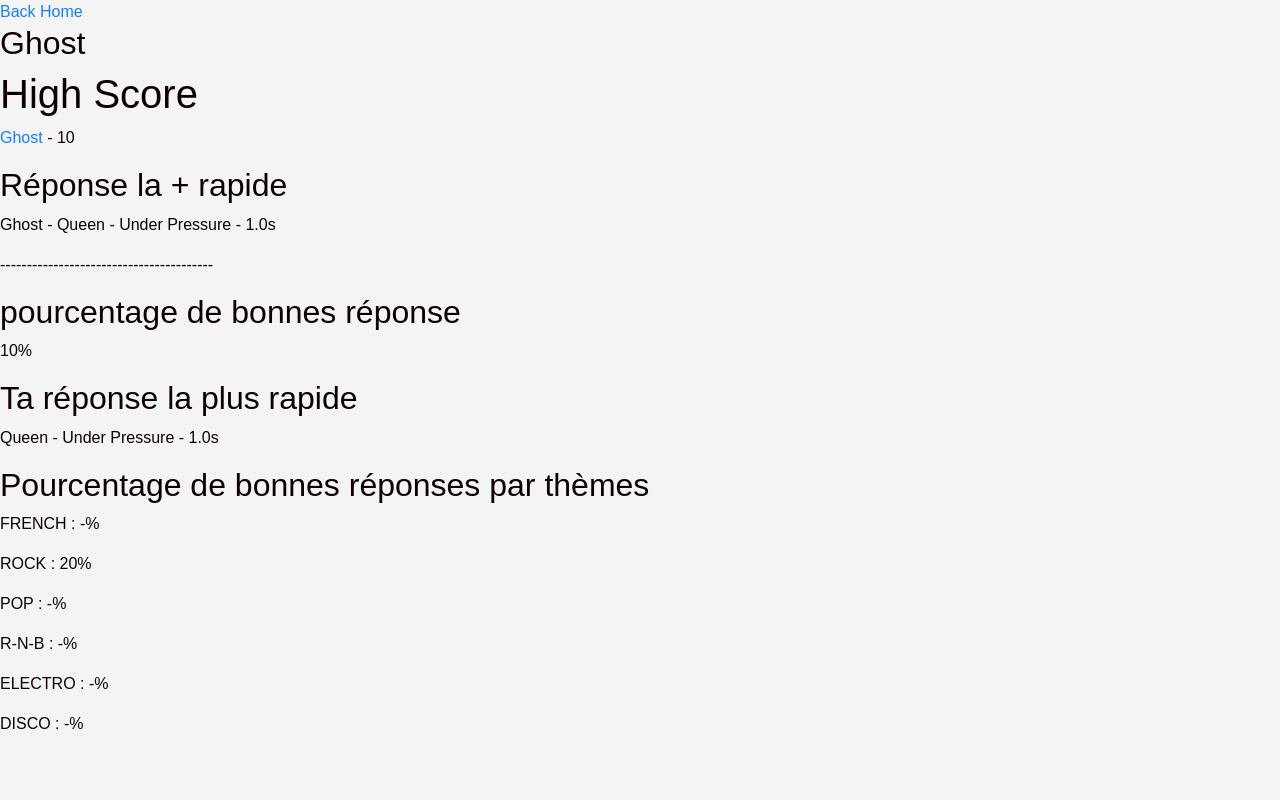
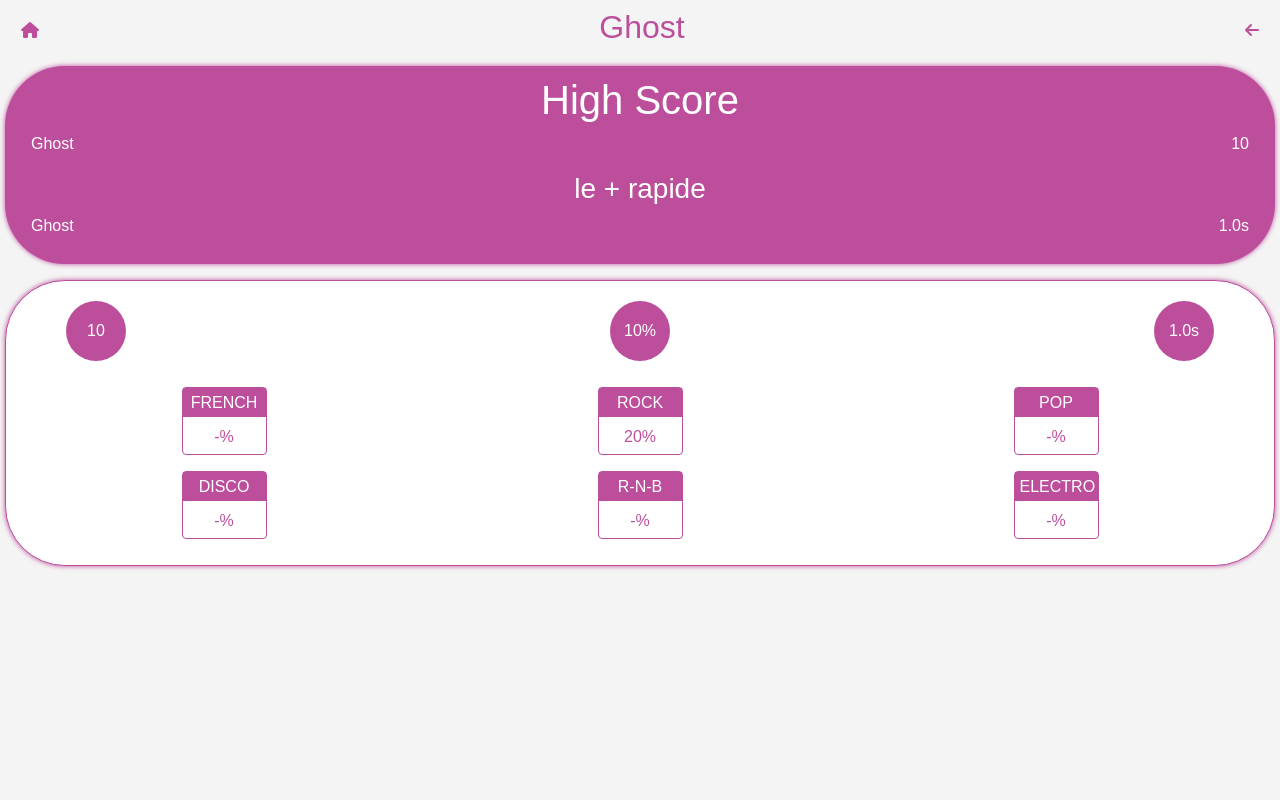
Before and after one commit to pierregarciafr/wadzatsong, a Rails app: page /users/1 in a window 1280 px wide. Run offline with Rails 7, Linux system fonts and the light colour scheme; a user stored in the database is signed in; data comes from the database, SQL or seed files in the repository; tables that the repository leaves empty hold one stand-in row (values such as "Sample post"); style sheets or scripts are compiled from the project's sources; some libraries are stand-ins or nearby versions; some web fonts are replaced.

Commit message:
add style to user show

```diff
--- a/app/assets/stylesheets/pages/_index.scss
+++ b/app/assets/stylesheets/pages/_index.scss
@@ -1,2 +1,3 @@
 // Import page-specific CSS files here.
 @import "home";
+@import "showuser";
--- /dev/null
+++ b/app/assets/stylesheets/pages/_showuser.scss
@@ -0,0 +1,62 @@
+.container-showuser {
+  margin: 0 5px;
+  height: 100vh;
+}
+
+a, h2 {
+  color: #bc4e9c;
+}
+
+.highscore {
+  background-color: #bc4e9c;
+  color: white;
+  padding: 10px;
+  border-radius: 60px;
+  margin-bottom: 10px;
+  box-shadow: 0 0 5px #bc4e9c;
+    & a {
+      color: white;
+    }
+}
+
+.statperso {
+  background-color: white;
+  color: #bc4e9c;
+  padding: 10px;
+  border-radius: 60px;
+  border: 1px solid #bc4e9c;
+  box-shadow: 0 0 5px #bc4e9c;
+}
+
+.resume {
+  padding: 10px 50px;
+}
+
+.item-stat {
+  background-color: #bc4e9c;
+  color: white;
+  border-radius: 50%;
+  height: 60px;
+  width: 60px;
+  display: flex;
+  justify-content: center;
+  align-items: center;
+  & p {
+    margin-bottom: 0;
+  }
+}
+
+.percent-card {
+  border: 1px solid #bc4e9c;
+  width: 85px;
+  border-radius: 4px;
+  & h6 {
+    background-color: #bc4e9c;
+    color:white;
+    padding: 5px;
+  }
+  & p {
+    color: #bc4e9c;
+    margin-bottom: 5px;
+  }
+}
--- a/app/views/users/show.html.erb
+++ b/app/views/users/show.html.erb
@@ -1,30 +1,86 @@
-<%= link_to "Back", :back %>
-<%= link_to "Home", root_path %>
+<div class="container-showuser">
+  <div class="navbar mb-1">
+    <%= link_to root_path do %>
+      <i class="fas fa-home"></i>
+    <% end %>
+    <h2><%= @user.pseudo %></h2>
+    <%= link_to :back do %>
+      <i class="fas fa-arrow-left"></i>
+    <% end %>
+  </div>
 
-<h2><%= @user.pseudo %></h2>
+  <div class="highscore mb-3">
+    <h1 class="text-center">High Score</h1>
+    <% Game.order(total_score: :desc).first(3).each do |game| %>
+      <div class="d-flex justify-content-between mx-3">
+        <p><%= link_to "#{game.user.pseudo}", user_path(game.user) %></p>
+        <p><%= game.total_score %></p>
+      </div>
+    <% end %>
 
-<h1>High Score</h1>
-<% Game.order(total_score: :desc).first(3).each do |game| %>
-  <p><%= link_to "#{game.user.pseudo}", user_path(game.user) %> - <%= game.total_score %></p>
-<% end %>
-
-<h2>Réponse la + rapide</h2>
-<p><%= @faster_answer.user.pseudo %> - <%= @faster_answer.track.artist %> - <%= @faster_answer.track.title %> - <%= @faster_answer.answering_time %>s</p>
-
-<p>----------------------------------------</p>
-
-<h2>pourcentage de bonnes réponse</h2>
-<p><%= @percent_user_good_answers %>%</p>
-
-<h2>Ta réponse la plus rapide</h2>
-<p><%= @user_faster_answer.track.artist %> - <%= @user_faster_answer.track.title %> - <%= @user_faster_answer.answering_time %>s</p>
-
-<h2>Pourcentage de bonnes réponses par thèmes</h2>
+    <h3 class="text-center">le + rapide</h3>
+    <div class="d-flex justify-content-between mx-3">
+      <p><%= @faster_answer.user.pseudo %></p>
+      <p><%= @faster_answer.answering_time %>s</p>
+        <%#= @faster_answer.track.artist %>
+        <%#= @faster_answer.track.title %>
 
 
-<p>FRENCH : <%= @french_percent %>%</p>
-<p>ROCK : <%= @rock_percent %>%</p>
-<p>POP : <%= @pop_percent %>%</p>
-<p>R-N-B : <%= @rnb_percent %>%</p>
-<p>ELECTRO : <%= @electro_percent %>%</p>
-<p>DISCO : <%= @disco_percent %>%</p>
+    </div>
+  </div>
+
+  <div class="statperso">
+    <!-- <h3>pourcentage de bonnes réponse</h3> -->
+    <div class="d-flex justify-content-between resume">
+      <div class="item-stat">
+        <p class="item-stat-content"><%= @user.games.order(total_score: :desc).first.total_score %></p>
+      </div>
+      <div class="item-stat">
+        <p class="item-stat-content"><%= @percent_user_good_answers %>%</p>
+      </div>
+      <div class="item-stat">
+        <p class="item-stat-content"><%= @user_faster_answer.answering_time %>s</p>
+      </div>
+    </div>
+
+    <!-- <h3>la plus rapide</h3> -->
+
+    <%#= @user_faster_answer.track.artist %>
+    <%#= @user_faster_answer.track.title %>
+
+    <!-- <h3>Pourcentage de bonnes réponses par thèmes</h3> -->
+    <div class="d-flex justify-content-around my-3">
+      <div class="percent-card">
+        <h6 class="text-center">FRENCH</h6>
+        <p class="text-center"><%= @french_percent %>%</p>
+      </div>
+
+      <div class="percent-card">
+        <h6 class="text-center">ROCK</h6>
+        <p class="text-center"><%= @rock_percent %>%</p>
+      </div>
+
+      <div class="percent-card">
+        <h6 class="text-center">POP</h6>
+        <p class="text-center"><%= @pop_percent %>%</p>
+      </div>
+    </div>
+
+    <div class="d-flex justify-content-around my-3">
+      <div class="percent-card">
+        <h6 class="text-center">DISCO</h6>
+        <p class="text-center"><%= @disco_percent %>%</p>
+      </div>
+
+      <div class="percent-card">
+        <h6 class="text-center">R-N-B</h6>
+        <p class="text-center"><%= @rnb_percent %>%</p>
+      </div>
+
+      <div class="percent-card">
+        <h6 class="text-center">ELECTRO</h6>
+        <p class="text-center"><%= @electro_percent %>%</p>
+      </div>
+    </div>
+  </div>
+</div>
```
